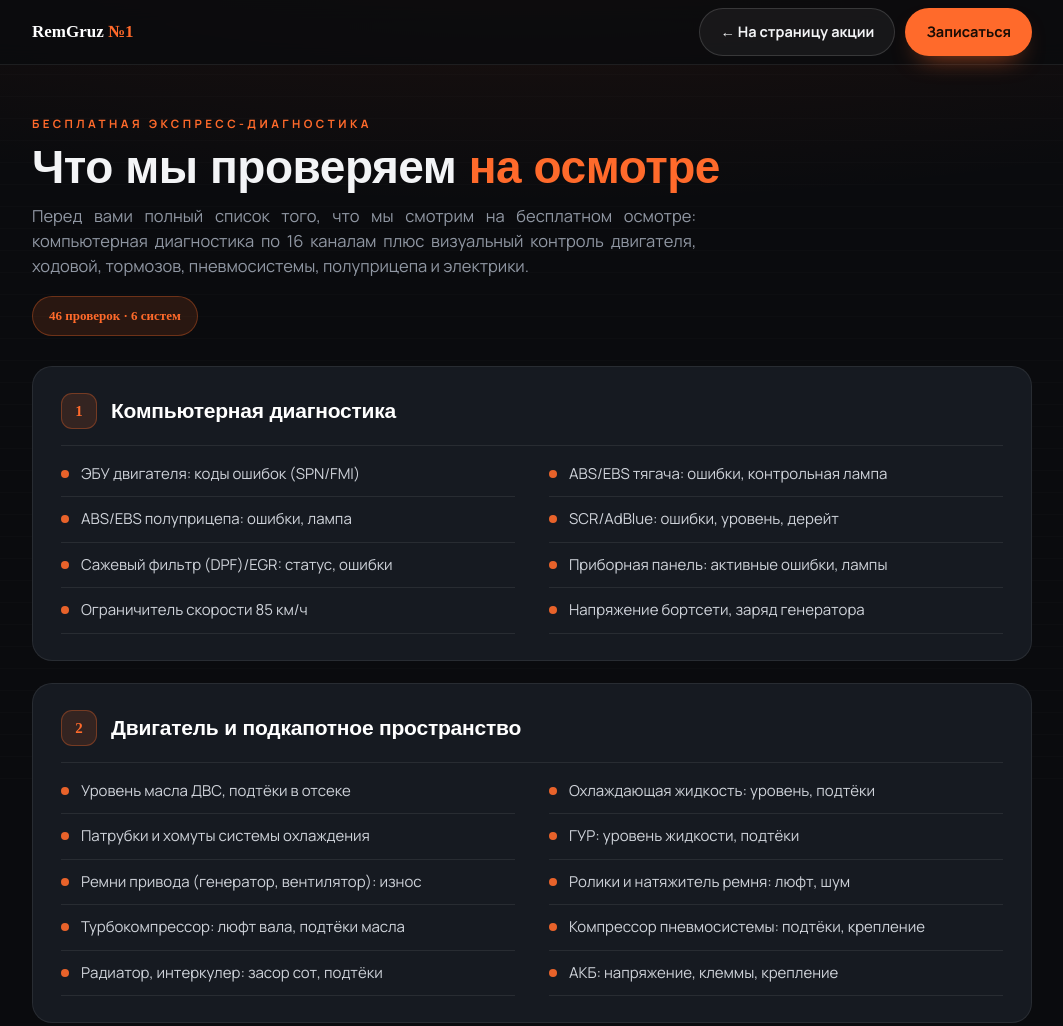
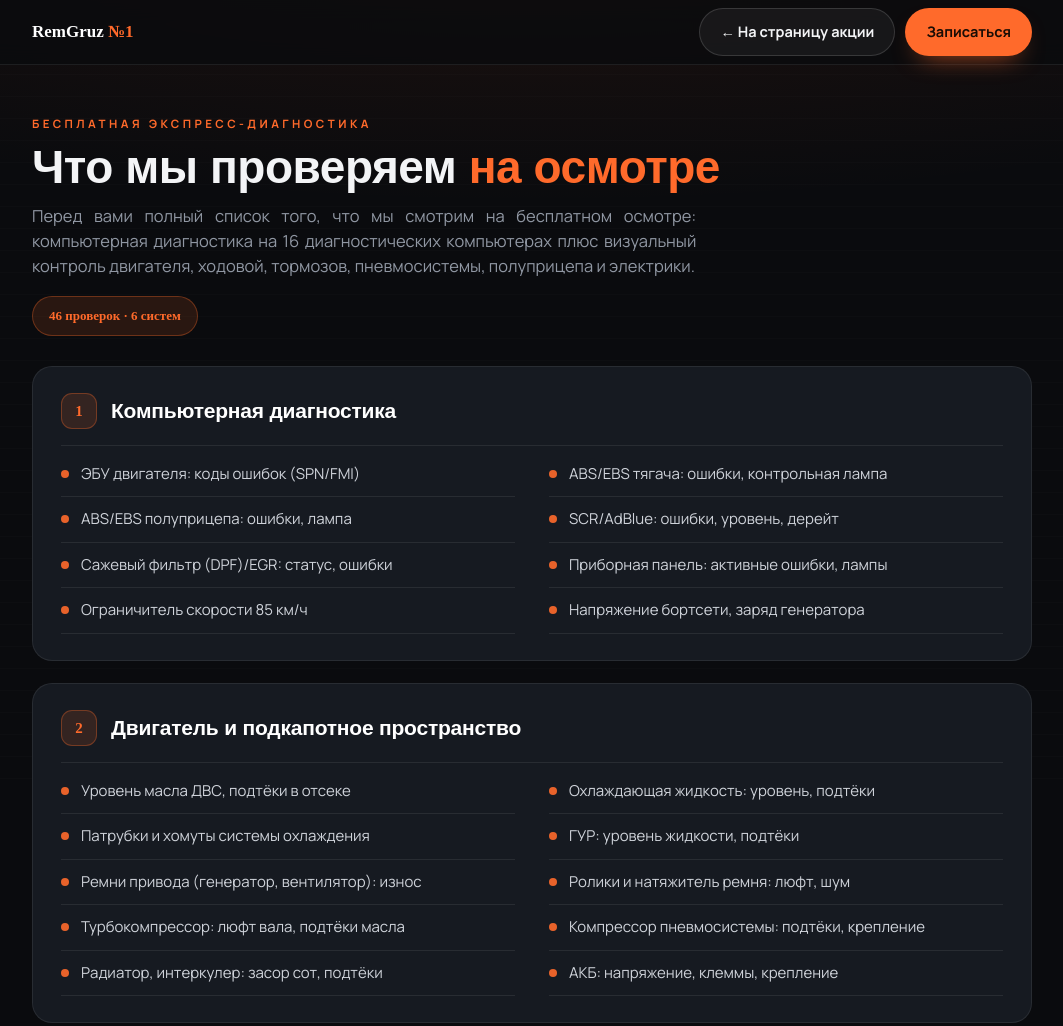
Before and after one commit to alex6msk-ship-it/remgruz-dashboard-1, a plain HTML site: page checklist.html in a window 1280 px wide. Shown: the top 1026 px of the page, without its empty margins (108-1171 px from the left). Drawn offline with Linux system fonts and the light colour scheme; a web font is replaced by a local one.

Commit message:
Add files via upload

```diff
--- a/checklist.html
+++ b/checklist.html
@@ -111,7 +111,7 @@ footer{border-top:1px solid var(--line);padding:30px 0 50px;margin-top:34px;colo
   <div class="doc-head">
     <div class="kicker">Бесплатная экспресс-диагностика</div>
     <h1>Что мы проверяем <span class="n">на осмотре</span></h1>
-    <p class="desc">Перед вами полный список того, что мы смотрим на бесплатном осмотре: компьютерная диагностика по 16 каналам плюс визуальный контроль двигателя, ходовой, тормозов, пневмосистемы, полуприцепа и электрики.</p>
+    <p class="desc">Перед вами полный список того, что мы смотрим на бесплатном осмотре: компьютерная диагностика на 16 диагностических компьютерах плюс визуальный контроль двигателя, ходовой, тормозов, пневмосистемы, полуприцепа и электрики.</p>
     <div class="count">46 проверок · 6 систем</div>
   </div>
 
```
Also changed, not shown: diagnostika.html (+1 -1 lines).
